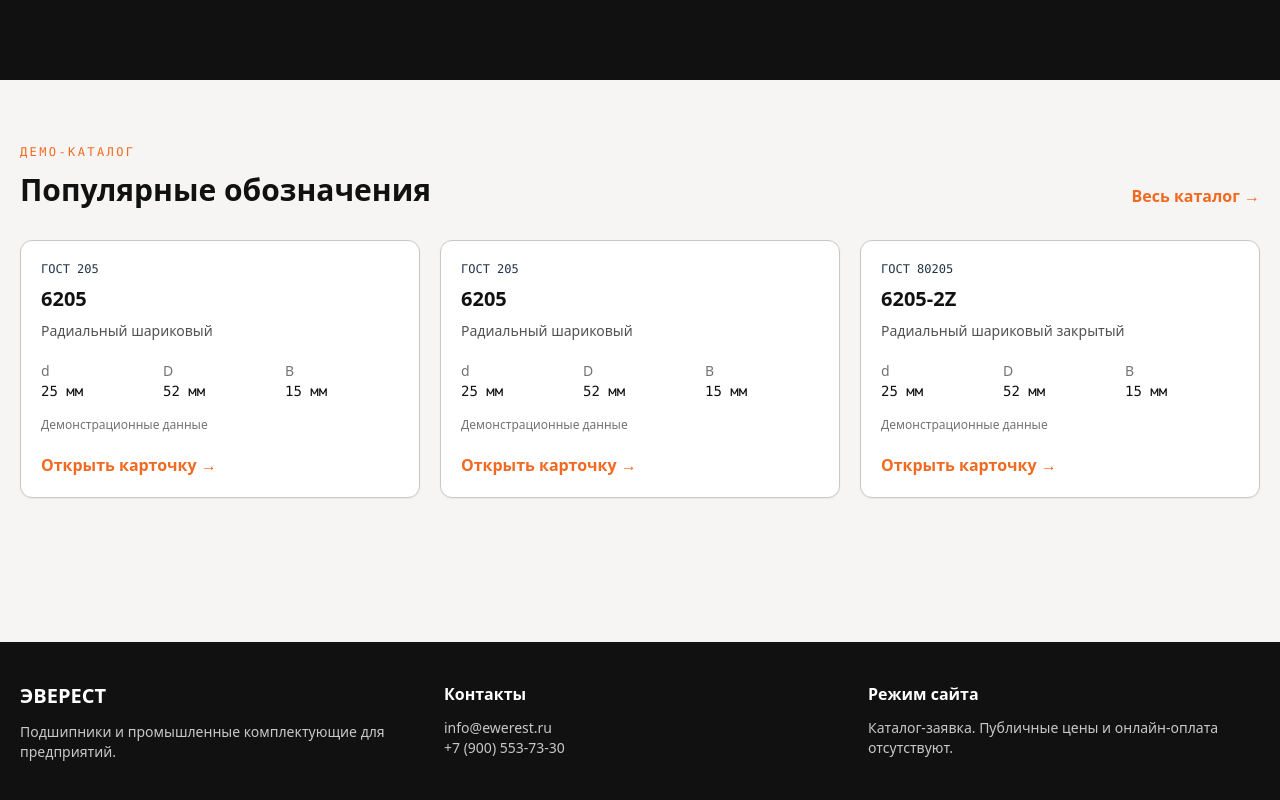
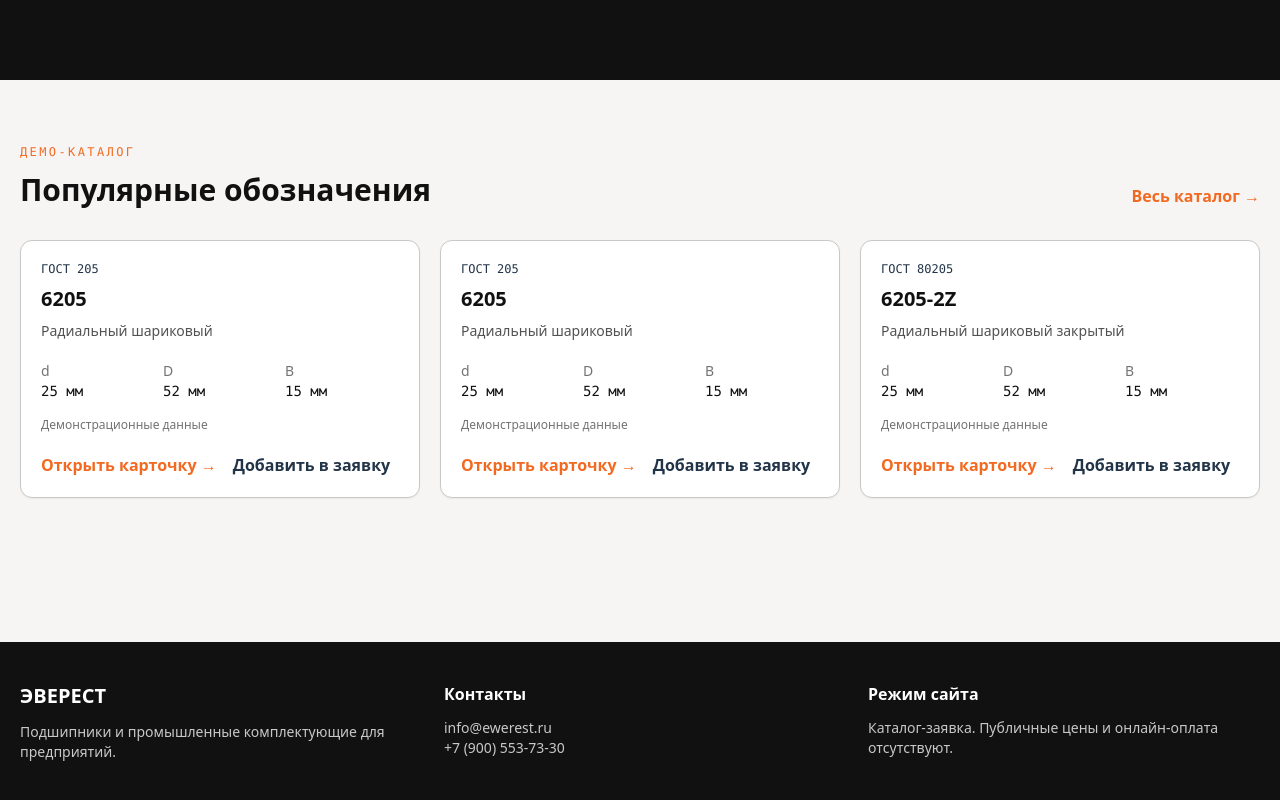
Before and after one commit to ArtemFilin1990/aaaaaaaaaaaaaaaaaaaaaaa, a Next.js app: page / in a window 1280 px wide. Shown: the part 677-1477 px from the top of the page. Built offline with nearby package versions, Linux system fonts and the light colour scheme.

Commit message:
feat(request): add product card request action

```diff
--- a/src/components/bearing-card.tsx
+++ b/src/components/bearing-card.tsx
@@ -15,7 +15,10 @@ export function BearingCard({ bearing }: { bearing: Bearing }) {
         <div><dt className="text-neutral-500">B</dt><dd className="font-mono">{formatDimension(bearing.B)}</dd></div>
       </dl>
       <p className="mt-4 text-xs text-neutral-500">{bearing.note}</p>
-      <Link href={`/product/${bearing.slug}`} className="mt-5 inline-block font-semibold text-signal">Открыть карточку →</Link>
+      <div className="mt-5 flex flex-wrap gap-4">
+        <Link href={`/product/${bearing.slug}`} className="font-semibold text-signal">Открыть карточку →</Link>
+        <Link href={`/request?product=${encodeURIComponent(bearing.slug)}`} className="font-semibold text-navy">Добавить в заявку</Link>
+      </div>
     </article>
   );
 }
```
